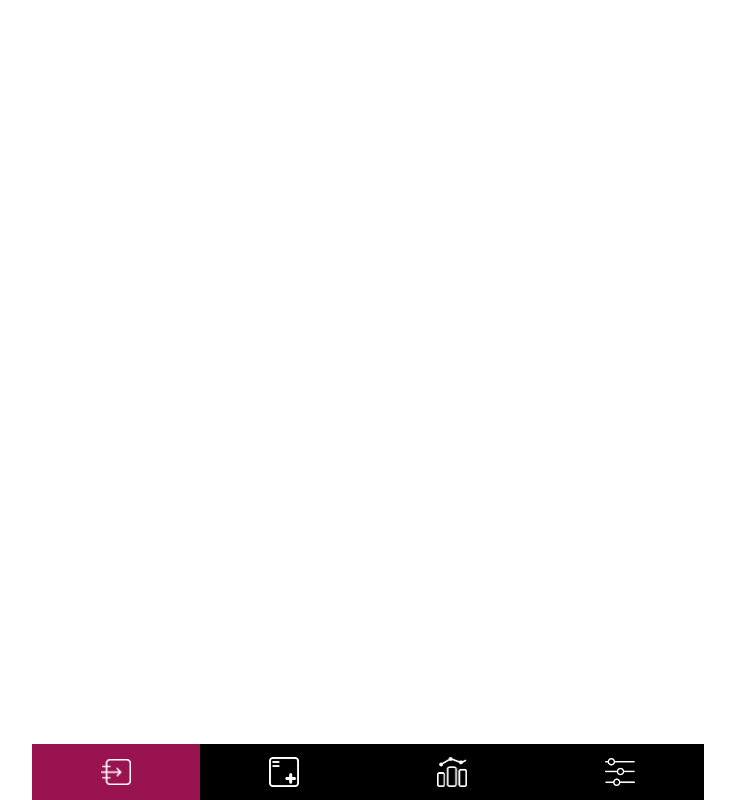
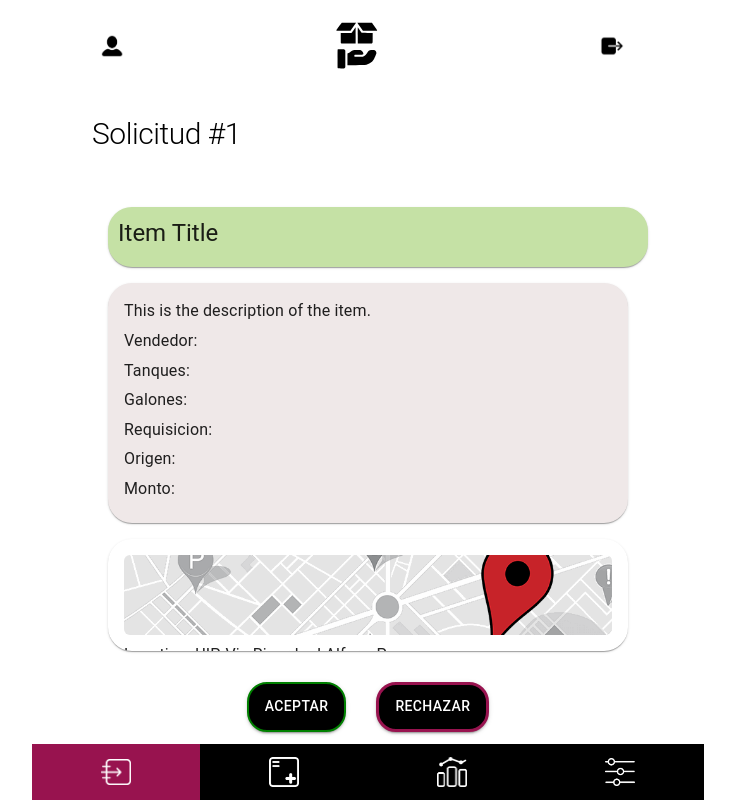
Before and after one commit to ElmerGJ/sw_orderManager, a React (Create React App) app: page /request-view/1 in a window 1280 px wide. Before the commit this address had no page. Shown: the whole page, without its empty margins (272-1007 px from the left). Built offline with nearby package versions, Linux system fonts and the light colour scheme.

Commit message:
Updatin Request PAges

```diff
--- a/src/App.js
+++ b/src/App.js
@@ -12,6 +12,7 @@ import Settings from './pages/Settings';
 import DeliveryView from "./pages/common/DeliveryView";
 import Account from "./pages/Account";
 import RequestForm from "./pages/RequestForm";
+import RequestView from "./pages/common/RequestView";
 
 const App = () => {
     const [loggedIn, setLoggedIn] = useState(false);
@@ -39,6 +40,7 @@ const App = () => {
                 <Route path="/settings" element={<Settings />} />
                 {/* eslint-disable-next-line react/jsx-no-comment-textnodes */}
                 <Route path="/delivery-view/:itemId" element={<DeliveryView />}/>  // Use the appropriate component for DeliveryView
+                <Route path="/request-view/:itemId" element={<RequestView />}/>  // Use the appropriate component for DeliveryView
                 <Route path="/account" element={<Account/>}/>/> // Use the appropriate component for Account
                 <Route path="/request-form" element={<RequestForm />}/>
             </Routes>
--- a/src/components/containers/ActionsContainer.js
+++ b/src/components/containers/ActionsContainer.js
@@ -13,11 +13,15 @@ const ActionsContainer = ({ page }) => {
                 <ActionButton btn_type={'CancelButton'} />
             </Box>
         );
-    } else if (page === 'RequestView') {
+    } else {
         return (
-
-            <ActionButton btn_type={'AcceptButton'} />,
+            <Box sx={{
+                display: 'center',
+                justifyContent:'center'
+            }}>
+                <ActionButton btn_type={'AcceptButton'} />
                 <ActionButton btn_type={'DeclineButton'} />
+            </Box>
         );
     }
 
--- a/src/components/containers/ContentContainer.js
+++ b/src/components/containers/ContentContainer.js
@@ -3,18 +3,23 @@ import { Box } from '@mui/material';
 import ItemsStack from '../containers/ItemsStack'; // Import the updated ItemsStack component
 import { useNavigate } from 'react-router-dom';
 
-const ContentContainer = () => {
+const ContentContainer = ({page_content}) => {
   const navigate = useNavigate();
 
   const handleItemClick = (itemId) => {
-    navigate(`/delivery-view/${itemId}`);
+    if (page_content === 'Delivery'){
+      navigate(`/delivery-view/${itemId}`);
+    }
+    else {
+      navigate(`/request-view/${itemId}`);
+    }
   };
 
   return (
-    <Box sx={{ mb: 2, overflowY: 'auto' }}>
-      {/* Container for ItemsStack */}
-      <ItemsStack onItemClick={handleItemClick} />
-    </Box>
+      <Box sx={{ mb: 2, overflowY: 'auto' }}>
+        {/* Container for ItemsStack */}
+        <ItemsStack onItemClick={handleItemClick} />
+      </Box>
   );
 };
 
--- a/src/pages/Requests.js
+++ b/src/pages/Requests.js
@@ -34,7 +34,7 @@ const Requests = () => {
             </div>
 
             {/* BottomMenu */}
-            <BottomMenu selectedRoute="/deliveries" />
+            <BottomMenu selectedRoute="/Requests" />
         </Container>
     );
 };
--- a/src/pages/common/RequestView.js
+++ b/src/pages/common/RequestView.js
@@ -0,0 +1,40 @@
+import React from 'react';
+// import { useParams } from 'react-router-dom';
+import {Container} from "@mui/material";
+import TopContainer from "../../components/containers/TopContainer";
+import TitlePage from "../../components/TitlePage";
+import ItemDetailsContainer from "../../components/containers/ItemDetailsContainer";
+import ActionsContainer from "../../components/containers/ActionsContainer";
+import BottomMenu from "../../components/nav/BottomMenu";
+
+const RequestView = () => {
+
+    // Assume you have a way to get the user's role, for example from a global state
+    const userRole = 'admin'; // Replace this with the actual user's role
+
+    // const { deliveryId } = useParams(); // Get the delivery ID from URL parameter
+
+    // Fetch and display delivery details based on the deliveryId
+    return (
+        <div>
+            <Container maxWidth="sm" sx={{ padding: 2 }}>
+                {/* Top Container */}
+                <TopContainer />
+
+                {/* Title Page Container */}
+                <TitlePage title={'Solicitud #1'}/>
+
+                {/* Scrollable Content Container */}
+                <ItemDetailsContainer/>
+
+                {/* Conditionally render ActionsContainer for admin user */}
+                {userRole === 'admin' && <ActionsContainer page={'RequestView'} />}
+
+                {/* BottomMenu */}
+                <BottomMenu selectedRoute="/requests" />
+            </Container>
+        </div>
+    );
+};
+
+export default RequestView;
```
